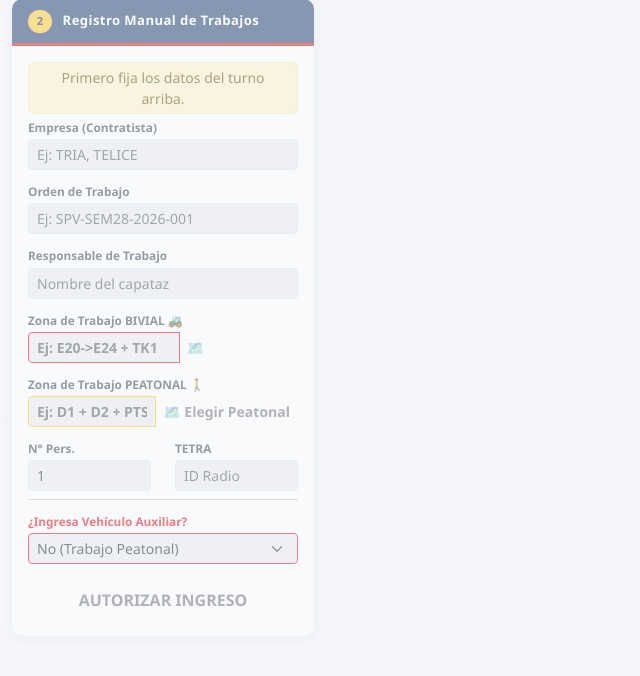
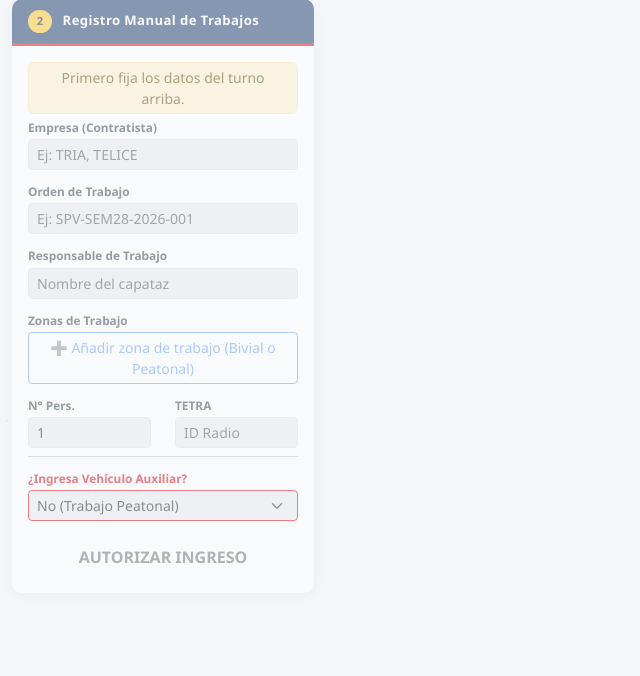
Before and after one commit to ArdalaxDown/pco-app, a Flask app: page / in a window 1280 px wide. Shown: the part 366-1042 px from the top of the page, without its empty margins (0-640 px from the left). After the commit the page ends 929 px from the top, so only its background shows below. Run offline with Flask 3, Linux system fonts and the light colour scheme; a database or web service that is not in the repository returns one stand-in record (values such as "Sample title"); some libraries are stand-ins or nearby versions.

Commit message:
UI: zonas dinámicas (añadir múltiples bivial/peatonal) + hidden fields compatibles con backend

```diff
--- a/templates/index.html
+++ b/templates/index.html
@@ -332,7 +332,7 @@
                         {% if not operador_actual %}
                             <div class="alert alert-warning py-1 small text-center mb-0">Primero fija los datos del turno arriba.</div>
                         {% endif %}
-                        <form action="/ingresar" method="POST" onsubmit="return validarZonasObligatorias()">
+                        <form action="/ingresar" method="POST" onsubmit="return prepararZonasYValidar()">
                             <div class="mb-2">
                                 <label class="form-label-l2">Empresa (Contratista)</label>
                                 <input type="text" class="form-control form-control-sm" name="empresa" value="{{ form_previo.get('empresa', '') }}" placeholder="Ej: TRIA, TELICE" list="empresas_comunes" required {% if not operador_actual %}disabled{% endif %}>
@@ -351,22 +351,36 @@
                                 <input type="text" class="form-control form-control-sm" name="responsable" value="{{ form_previo.get('responsable', '') }}" required placeholder="Nombre del capataz" {% if not operador_actual %}disabled{% endif %}>
                             </div>
                             <div class="mb-2">
-                                <label class="form-label-l2">Zona de Trabajo BIVIAL 🚜</label>
-                                <div class="input-group input-group-sm">
-                                    <input type="text" class="form-control form-control-sm fw-bold" id="inputUbicacionBivial" style="border-color: var(--ml-red);" name="ubicacion_zona" value="{{ form_previo.get('ubicacion_zona', '') }}" placeholder="Ej: E20->E24 + TK1" {% if not operador_actual %}disabled{% endif %}>
-                                    <button type="button" class="btn btn-sm btn-ml-red text-white fw-bold" onclick="abrirSelectorZona('inputUbicacionBivial', 'bivial')" {% if not operador_actual %}disabled{% endif %} title="Elegir zonas biviales en el mapa">🗺️ Elegir Bivial</button>
+                                <label class="form-label-l2">Zonas de Trabajo</label>
+                                <div id="zonasTrabajoContainer">
+                                    {% if form_previo.get('ubicacion_zona') or form_previo.get('ubicacion_zona_peatonal') %}
+                                        {% if form_previo.get('ubicacion_zona') %}
+                                        <div class="zona-entry d-flex gap-2 mb-2">
+                                            <input type="text" class="form-control form-control-sm fw-bold" style="border-color: var(--ml-red);" name="zonas_trabajo[]" value="{{ form_previo.get('ubicacion_zona', '') }}" placeholder="Ej: E20->E24 + TK1" {% if not operador_actual %}disabled{% endif %}>
+                                            <select class="form-select form-select-sm" style="width: auto; border-color: var(--ml-red);" name="zonas_tipo[]" {% if not operador_actual %}disabled{% endif %}>
+                                                <option value="bivial" selected>🚜 Bivial</option>
+                                                <option value="peatonal">🚶 Peatonal</option>
+                                            </select>
+                                            <button type="button" class="btn btn-sm btn-outline-danger" onclick="eliminarZona(this)" {% if not operador_actual %}disabled{% endif %}>🗑️</button>
+                                        </div>
+                                        {% endif %}
+                                        {% if form_previo.get('ubicacion_zona_peatonal') %}
+                                        <div class="zona-entry d-flex gap-2 mb-2">
+                                            <input type="text" class="form-control form-control-sm fw-bold" style="border-color: var(--ml-yellow);" name="zonas_trabajo[]" value="{{ form_previo.get('ubicacion_zona_peatonal', '') }}" placeholder="Ej: D1 + D2 + PTSA" {% if not operador_actual %}disabled{% endif %}>
+                                            <select class="form-select form-select-sm" style="width: auto; border-color: var(--ml-yellow);" name="zonas_tipo[]" {% if not operador_actual %}disabled{% endif %}>
+                                                <option value="bivial">🚜 Bivial</option>
+                                                <option value="peatonal" selected>🚶 Peatonal</option>
+                                            </select>
+                                            <button type="button" class="btn btn-sm btn-outline-danger" onclick="eliminarZona(this)" {% if not operador_actual %}disabled{% endif %}>🗑️</button>
+                                        </div>
+                                        {% endif %}
+                                    {% endif %}
                                 </div>
-                                <div id="alertaZonaBivial" class="small mt-1"></div>
+                                <button type="button" class="btn btn-sm btn-outline-primary w-100" onclick="agregarZonaTrabajo()" {% if not operador_actual %}disabled{% endif %}>
+                                    ➕ Añadir zona de trabajo (Bivial o Peatonal)
+                                </button>
+                                <div id="alertaZonaRequerida" class="text-danger small mt-1 d-none">⚠️ Debe ingresar al menos una zona de trabajo</div>
                             </div>
-                            <div class="mb-2">
-                                <label class="form-label-l2">Zona de Trabajo PEATONAL 🚶</label>
-                                <div class="input-group input-group-sm">
-                                    <input type="text" class="form-control form-control-sm fw-bold" id="inputUbicacionPeatonal" style="border-color: var(--ml-yellow);" name="ubicacion_zona_peatonal" value="{{ form_previo.get('ubicacion_zona_peatonal', '') }}" placeholder="Ej: D1 + D2 + PTSA" {% if not operador_actual %}disabled{% endif %}>
-                                    <button type="button" class="btn btn-sm btn-ml-yellow text-dark fw-bold" onclick="abrirSelectorZona('inputUbicacionPeatonal', 'peatonal')" {% if not operador_actual %}disabled{% endif %} title="Elegir zonas peatonales en el mapa">🗺️ Elegir Peatonal</button>
-                                </div>
-                                <div id="alertaZonaPeatonal" class="small mt-1"></div>
-                            </div>
-                            <div id="alertaZonaRequerida" class="text-danger small mt-1 d-none">⚠️ Debe ingresar al menos una zona (Bivial o Peatonal)</div>
                             <div class="row mb-2">
                                 <div class="col">
                                     <label class="form-label-l2">N° Pers.</label>
@@ -413,6 +427,10 @@
                             <div id="realtime-safety-alert" class="alert alert-danger d-none fw-bold small py-2 my-2 shadow-sm border border-danger"></div>
                             <!-- ALERTA REALTIME DE OT DUPLICADA -->
                             <div id="realtime-ot-alert" class="alert alert-warning d-none fw-bold small py-2 my-2 shadow-sm border border-warning"></div>
+
+                            <!-- Hidden fields para compatibilidad con backend -->
+                            <input type="hidden" name="ubicacion_zona" id="hiddenUbicacionZona" value="{{ form_previo.get('ubicacion_zona', '') }}">
+                            <input type="hidden" name="ubicacion_zona_peatonal" id="hiddenUbicacionZonaPeatonal" value="{{ form_previo.get('ubicacion_zona_peatonal', '') }}">
 
                             <button type="submit" id="btnAutorizar" class="btn w-100 fw-bold py-2 mt-2 btn-ml-red" {% if not operador_actual %}disabled{% endif %}>AUTORIZAR INGRESO</button>
                         </form>
@@ -745,16 +763,71 @@
 
         // Validar que al menos una zona (bivial o peatonal) esté presente antes de enviar
         function validarZonasObligatorias() {
-            const ubicacion_zona = document.querySelector('[name="ubicacion_zona"]').value;
-            const ubicacion_zona_peatonal = document.querySelector('[name="ubicacion_zona_peatonal"]').value;
+            const container = document.getElementById('zonasTrabajoContainer');
+            const inputs = container.querySelectorAll('input[name="zonas_bivial[]"], input[name="zonas_peatonal[]"]');
             const alertaZonaReq = document.getElementById('alertaZonaRequerida');
 
-            if (!ubicacion_zona.trim() && !ubicacion_zona_peatonal.trim()) {
+            let tieneContenido = false;
+            inputs.forEach(inp => {
+                if (inp.value.trim()) tieneContenido = true;
+            });
+
+            if (!tieneContenido) {
                 if (alertaZonaReq) alertaZonaReq.classList.remove('d-none');
                 return false;
             }
             if (alertaZonaReq) alertaZonaReq.classList.add('d-none');
             return true;
+        }
+
+        // Preparar hidden fields antes de enviar (combina zonas dinámicas en campos originales)
+        function prepararZonasYValidar() {
+            if (!validarZonasObligatorias()) return false;
+
+            const container = document.getElementById('zonasTrabajoContainer');
+            const entradas = container.querySelectorAll('.zona-entry');
+
+            const biviales = [];
+            const peatonales = [];
+
+            entradas.forEach(entry => {
+                const input = entry.querySelector('input[name="zonas_bivial[]"], input[name="zonas_peatonal[]"]');
+                const select = entry.querySelector('select[name="zonas_tipo[]"]');
+                if (input && input.value.trim()) {
+                    if (select && select.value === 'peatonal') {
+                        peatonales.push(input.value.trim());
+                    } else {
+                        biviales.push(input.value.trim());
+                    }
+                }
+            });
+
+            document.getElementById('hiddenUbicacionZona').value = biviales.join(' + ');
+            document.getElementById('hiddenUbicacionZonaPeatonal').value = peatonales.join(' + ');
+
+            return true;
+        }
+
+        // Añadir nueva zona de trabajo
+        function agregarZonaTrabajo() {
+            const container = document.getElementById('zonasTrabajoContainer');
+            const div = document.createElement('div');
+            div.className = 'zona-entry d-flex gap-2 mb-2';
+            div.innerHTML = `
+                <input type="text" class="form-control form-control-sm fw-bold" style="border-color: var(--ml-red);" name="zonas_trabajo[]" placeholder="Ej: E20->E24 + TK1">
+                <select class="form-select form-select-sm" style="width: auto; border-color: var(--ml-red);" name="zonas_tipo[]">
+                    <option value="bivial" selected>🚜 Bivial</option>
+                    <option value="peatonal">🚶 Peatonal</option>
+                </select>
+                <button type="button" class="btn btn-sm btn-outline-danger" onclick="eliminarZona(this)">🗑️</button>
+            `;
+            container.appendChild(div);
+        }
+
+        // Eliminar zona de trabajo
+        function eliminarZona(btn) {
+            const entry = btn.closest('.zona-entry');
+            if (entry) entry.remove();
         }
 
         // Validar zonas en modal de edición (Corregir)
```
